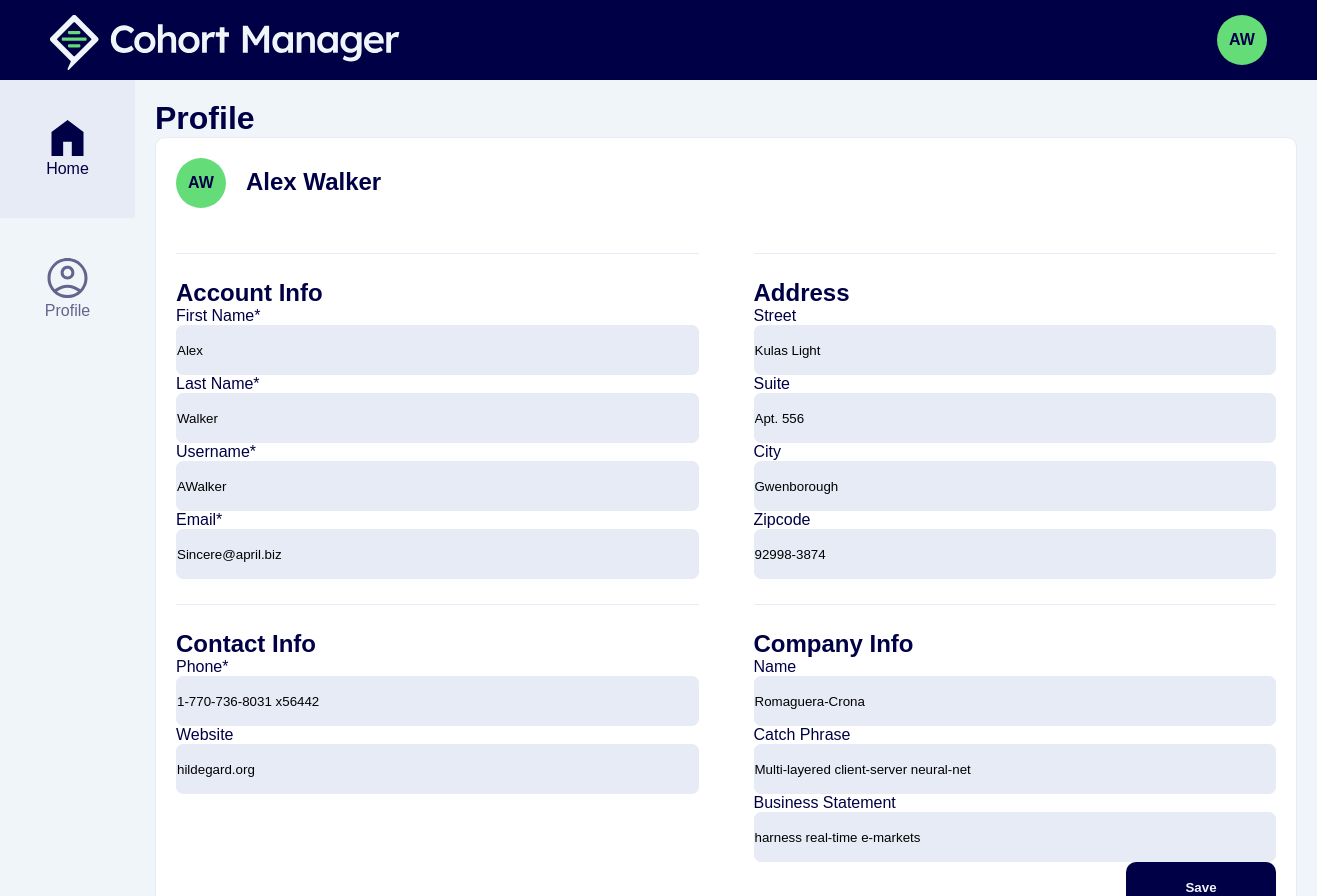
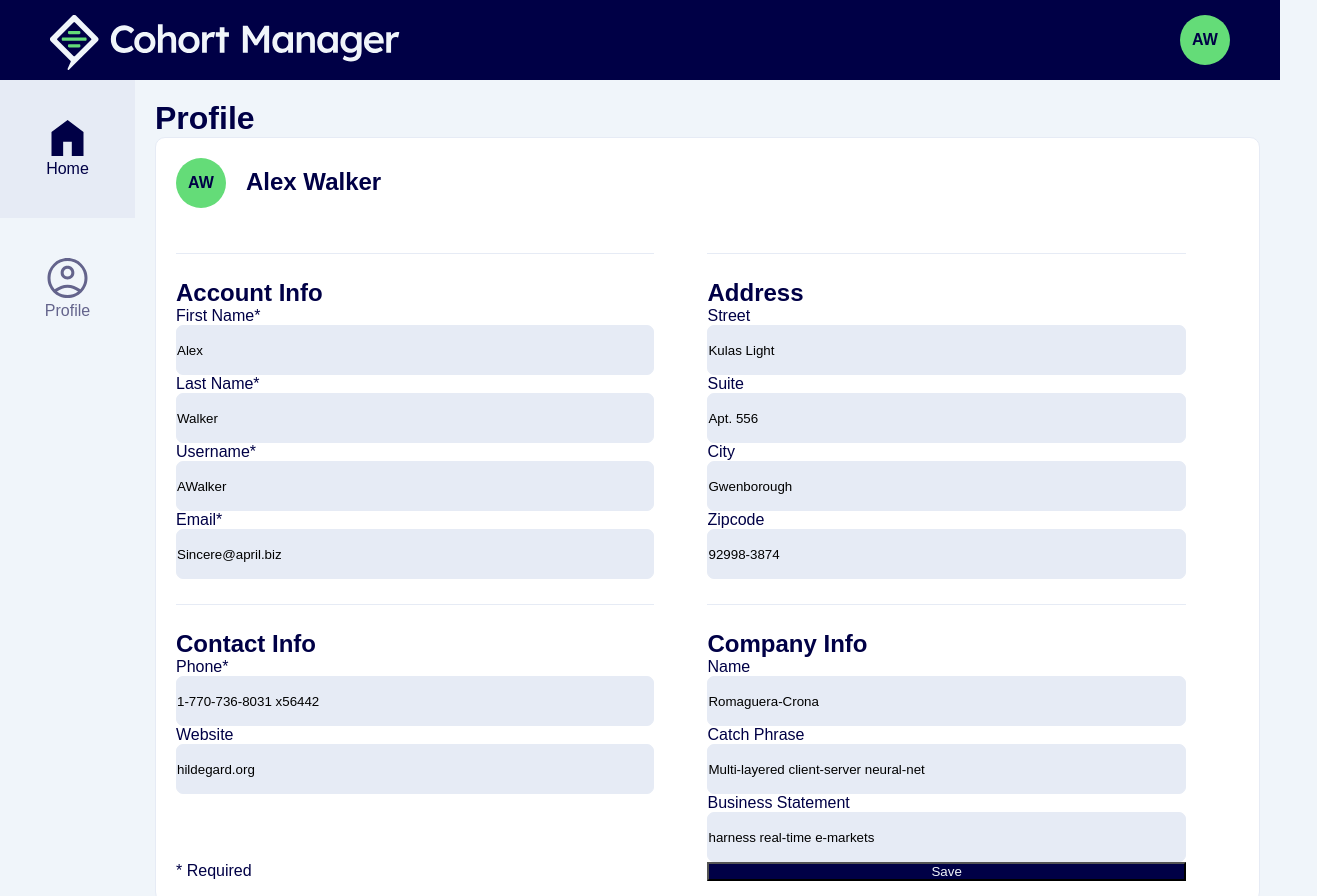
Before and after one commit to boolean-uk/react-cohort-dashboard-challenge, a React (Create React App) app: page / in a window 1280 px wide. Shown: the top 896 px of the page, 1317 px wide, since content can reach past the window. Built offline with nearby package versions, Linux system fonts and the light colour scheme.

Commit message:
css for profileform

```diff
--- a/src/pages/Profile/components/ProfileForm.js
+++ b/src/pages/Profile/components/ProfileForm.js
@@ -119,7 +119,7 @@ function ContactInfo({ phone, website }) {
 
       <InputField
         label='Website'
-        type='url'
+        type='text'
         name='website'
         defaultValue={website}
         isReqired={false}
@@ -232,7 +232,10 @@ export default function ProfileForm({ user }) {
         />
       </div>
 
-      <SaveButton />
+      <div className='row'>
+        <p>* Required</p>
+        <SaveButton />
+      </div>
     </form>
   )
 }
--- a/src/styles/profile.css
+++ b/src/styles/profile.css
@@ -13,29 +13,16 @@
 
 .app > .profile > .profile-content > .profile-form > .row {
   display: grid;
-  grid-template-columns: 50% 50%;
-}
-
-.app > .profile > .profile-content > .profile-form > .row > .account-info {
-  margin-right: 5%;
-}
-
-.app > .profile > .profile-content > .profile-form > .row > .address {
-  margin-left: 5%;
-}
-
-.app > .profile > .profile-content > .profile-form > .row > .contact-info {
-  margin-right: 5%;
-}
-
-.app > .profile > .profile-content > .profile-form > .row > .company-info {
-  margin-left: 5%;
+  grid-template-columns: 45% 45%;
+  grid-gap: 5%;
+  /* justify-content: center;
+  align-items: center; */
 }
 
 .app > .profile > .profile-content > .profile-form > .save-button {
-  margin-left: 950px;
-  height: 50px;
-  width: 150px;
+  /* margin-left: 950px;
+  height: 350px;
+  width: 150px; */
   font-weight: bold;
   border-radius: 10px;
   border-style: none;
```
